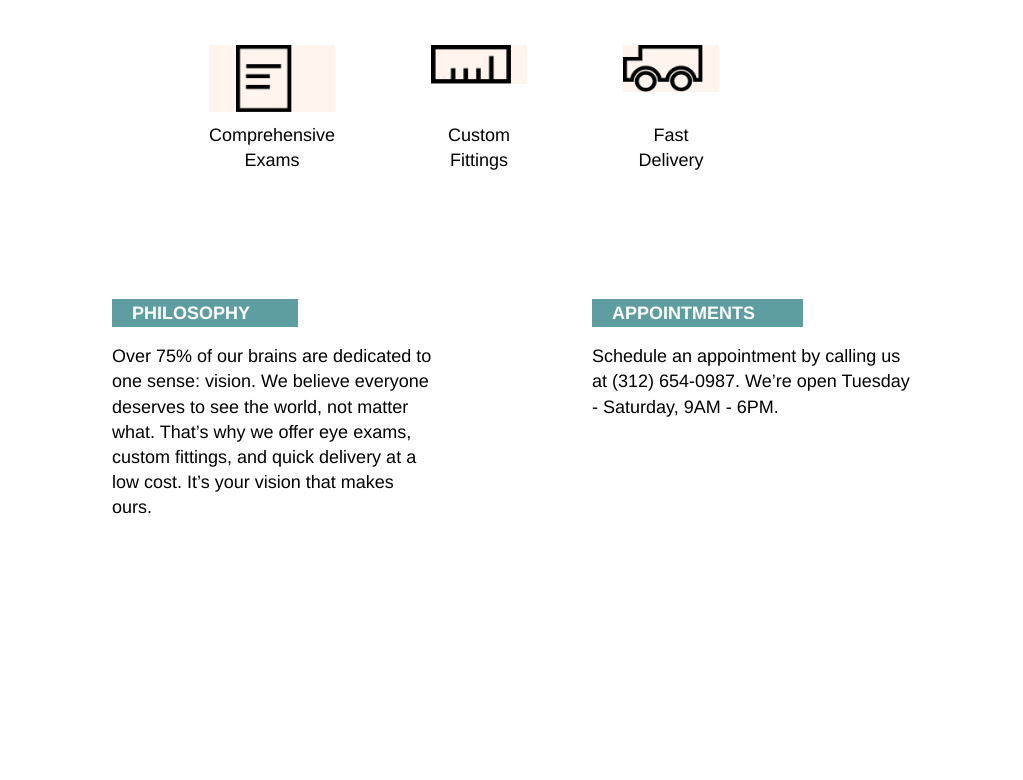
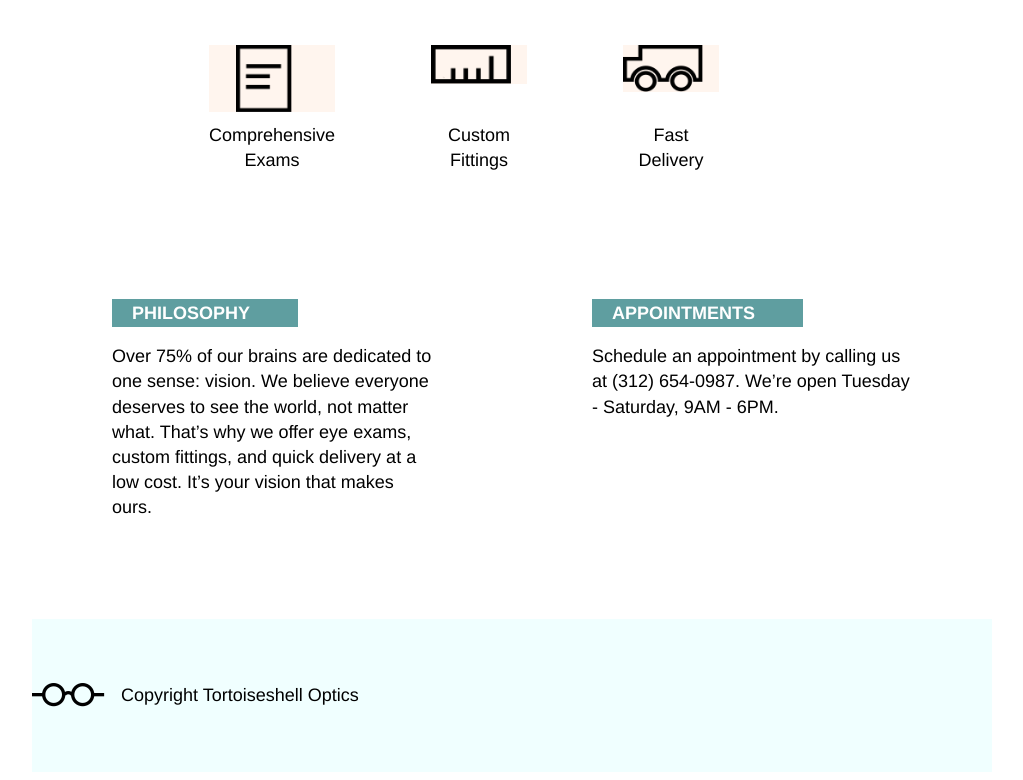
Before and after one commit to sajover/tortoiseshell_optics, a plain HTML site: page index.html in a window 1280 px wide. Shown: the part 491-1271 px from the top of the page, without its empty margins (128-1151 px from the left). Before the commit the page ends 1118 px from the top, so only its background shows below. Drawn offline with Linux system fonts and the light colour scheme; files whose address does not match are found by name.

Commit message:
add footer.

```diff
--- a/index.html
+++ b/index.html
@@ -59,6 +59,16 @@
           <p>Schedule an appointment by calling us at (312) 654-0987. We’re open Tuesday - Saturday, 9AM - 6PM.</p>
         </div>
       </div>
+
+      <footer class="container">
+        <div class="copyright">
+          <img src="resources/images/logo-black.png" alt="logo">
+          <span>Copyright Tortoiseshell Optics</span>
+        </div>
+      </footer>
+
+
+
   </div> <!-- Body closing tag-->
 
 
--- a/resources/css/stlye.css
+++ b/resources/css/stlye.css
@@ -151,3 +151,19 @@ li {
   padding-top: 0.25rem;
   padding-right: 3rem;
 }
+
+/* Footer */
+footer {
+  background-color: azure;
+  display: flex;
+  justify-content:center;
+
+}
+
+.copyright {
+  margin-top:4rem;
+  margin-bottom:4rem;
+  display: flex;
+  align-items: center;
+  width: 100%;
+}
```
